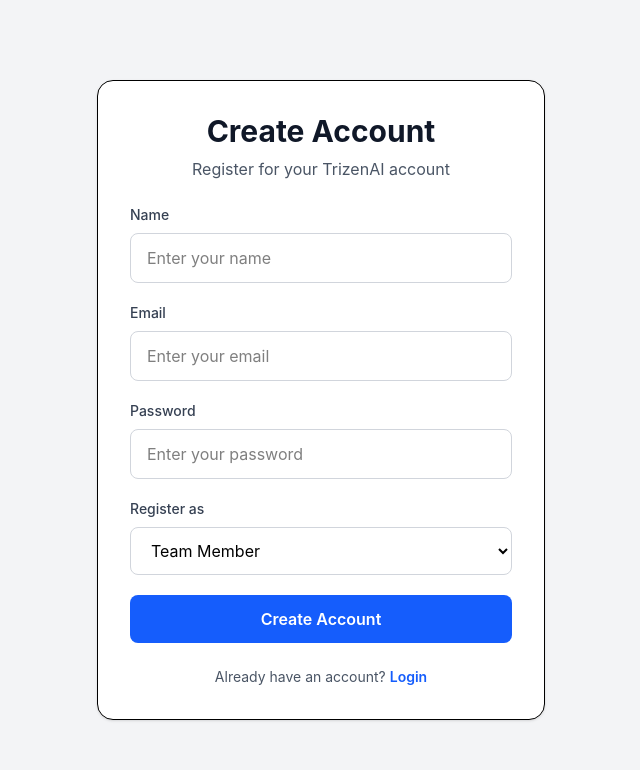
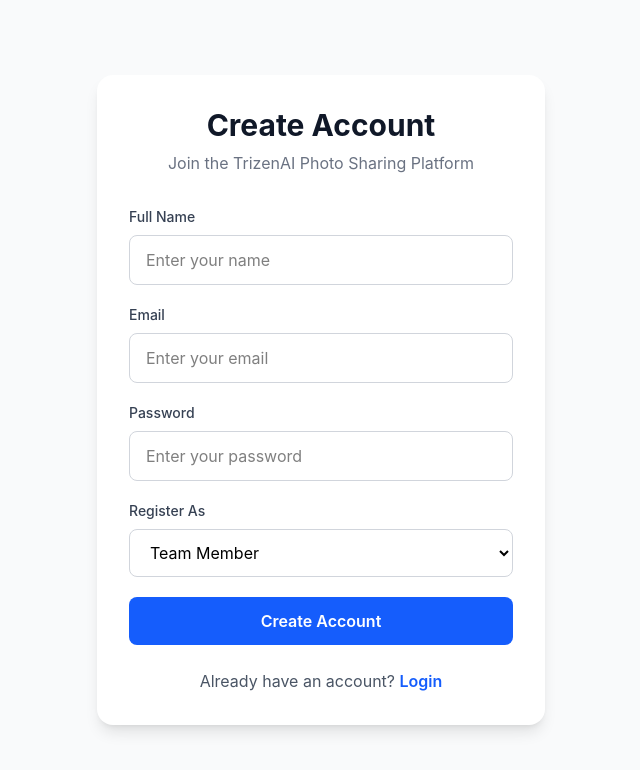
Before and after one commit to hegavasanthan44/trizenai-photo-sharing-platform, a React app in the folder frontend/: page /register in a window 1280 px wide. Shown: the top 770 px of the page, without its empty margins (319-959 px from the left). Built offline with nearby package versions, Linux system fonts and the light colour scheme; the HTML template or start-up script is replaced by a standard one.

Commit message:
feat: secure admin registration with invite code

```diff
--- a/frontend/src/pages/Register.jsx
+++ b/frontend/src/pages/Register.jsx
@@ -10,6 +10,7 @@ function Register() {
     email: "",
     password: "",
     role: "team_member",
+    adminInviteCode: "",
   });
 
   const [error, setError] = useState("");
@@ -29,9 +30,21 @@ function Register() {
       setLoading(true);
       setError("");
 
+      const dataToSend = {
+        name: formData.name,
+        email: formData.email,
+        password: formData.password,
+        role: formData.role,
+      };
+
+      // Send admin invite code only for Admin registration
+      if (formData.role === "admin") {
+        dataToSend.adminInviteCode = formData.adminInviteCode;
+      }
+
       await apiRequest("/auth/register", {
         method: "POST",
-        body: JSON.stringify(formData),
+        body: JSON.stringify(dataToSend),
       });
 
       navigate("/login");
@@ -43,36 +56,33 @@ function Register() {
   };
 
   return (
-    <div className="min-h-screen bg-gray-100 flex items-center justify-center px-6">
-
+    <div className="min-h-screen bg-gray-50 flex items-center justify-center px-4 py-8">
       <div className="w-full max-w-md">
 
-        <div className="bg-white rounded-2xl shadow-sm border p-8">
+        <div className="bg-white rounded-2xl shadow-lg p-8">
 
-          <h1 className="text-3xl font-bold text-gray-900 text-center">
+          <div className="text-center mb-8">
+            <h1 className="text-3xl font-bold text-gray-900">
               Create Account
             </h1>
 
-          <p className="text-gray-600 text-center mt-2">
-            Register for your TrizenAI account
+            <p className="text-gray-500 mt-2">
+              Join the TrizenAI Photo Sharing Platform
             </p>
+          </div>
 
           {error && (
-            <div className="mt-6 rounded-lg bg-red-100 border border-red-300 px-4 py-3 text-red-700">
+            <div className="bg-red-100 border border-red-300 text-red-700 px-4 py-3 rounded-lg mb-6">
               {error}
             </div>
           )}
 
-          <form
-            onSubmit={handleSubmit}
-            className="mt-6 space-y-5"
-          >
+          <form onSubmit={handleSubmit} className="space-y-5">
 
             {/* Name */}
             <div>
-
               <label className="block text-sm font-medium text-gray-700 mb-2">
-                Name
+                Full Name
               </label>
 
               <input
@@ -82,14 +92,12 @@ function Register() {
                 onChange={handleChange}
                 placeholder="Enter your name"
                 required
-                className="w-full rounded-lg border border-gray-300 px-4 py-3 outline-none focus:border-blue-500"
+                className="w-full border border-gray-300 rounded-lg px-4 py-3 focus:outline-none focus:ring-2 focus:ring-blue-500"
               />
-
             </div>
 
             {/* Email */}
             <div>
-
               <label className="block text-sm font-medium text-gray-700 mb-2">
                 Email
               </label>
@@ -101,14 +109,12 @@ function Register() {
                 onChange={handleChange}
                 placeholder="Enter your email"
                 required
-                className="w-full rounded-lg border border-gray-300 px-4 py-3 outline-none focus:border-blue-500"
+                className="w-full border border-gray-300 rounded-lg px-4 py-3 focus:outline-none focus:ring-2 focus:ring-blue-500"
               />
-
             </div>
 
             {/* Password */}
             <div>
-
               <label className="block text-sm font-medium text-gray-700 mb-2">
                 Password
               </label>
@@ -120,23 +126,22 @@ function Register() {
                 onChange={handleChange}
                 placeholder="Enter your password"
                 required
-                className="w-full rounded-lg border border-gray-300 px-4 py-3 outline-none focus:border-blue-500"
+                minLength="6"
+                className="w-full border border-gray-300 rounded-lg px-4 py-3 focus:outline-none focus:ring-2 focus:ring-blue-500"
               />
-
             </div>
 
             {/* Role */}
             <div>
-
               <label className="block text-sm font-medium text-gray-700 mb-2">
-                Register as
+                Register As
               </label>
 
               <select
                 name="role"
                 value={formData.role}
                 onChange={handleChange}
-                className="w-full rounded-lg border border-gray-300 px-4 py-3 outline-none focus:border-blue-500"
+                className="w-full border border-gray-300 rounded-lg px-4 py-3 bg-white focus:outline-none focus:ring-2 focus:ring-blue-500"
               >
                 <option value="team_member">
                   Team Member
@@ -146,38 +151,58 @@ function Register() {
                   Admin / Lead
                 </option>
               </select>
+            </div>
 
+            {/* Admin Invite Code */}
+            {formData.role === "admin" && (
+              <div>
+                <label className="block text-sm font-medium text-gray-700 mb-2">
+                  Admin Invite Code
+                </label>
+
+                <input
+                  type="password"
+                  name="adminInviteCode"
+                  value={formData.adminInviteCode}
+                  onChange={handleChange}
+                  placeholder="Enter admin invite code"
+                  required
+                  className="w-full border border-gray-300 rounded-lg px-4 py-3 focus:outline-none focus:ring-2 focus:ring-blue-500"
+                />
+
+                <p className="text-xs text-gray-500 mt-2">
+                  An invite code is required to create an Admin account.
+                </p>
               </div>
+            )}
 
             {/* Submit */}
             <button
               type="submit"
               disabled={loading}
-              className="w-full rounded-lg bg-blue-600 py-3 font-semibold text-white hover:bg-blue-700 disabled:opacity-50"
+              className="w-full bg-blue-600 hover:bg-blue-700 disabled:bg-gray-400 text-white py-3 rounded-lg font-semibold transition"
             >
               {loading ? "Creating Account..." : "Create Account"}
             </button>
 
           </form>
 
-          <p className="text-center text-sm text-gray-600 mt-6">
-
+          <div className="text-center mt-6">
+            <p className="text-gray-600">
               Already have an account?{" "}
-
               <Link
                 to="/login"
-              className="font-semibold text-blue-600 hover:underline"
+                className="text-blue-600 font-semibold hover:underline"
               >
                 Login
               </Link>
-
             </p>
-
           </div>
 
         </div>
 
       </div>
+    </div>
   );
 }
 
```
Also changed, not shown: 1 other file (tests, documents, lock files or other folders). Lines whose indentation alone changed are shown as unchanged.
